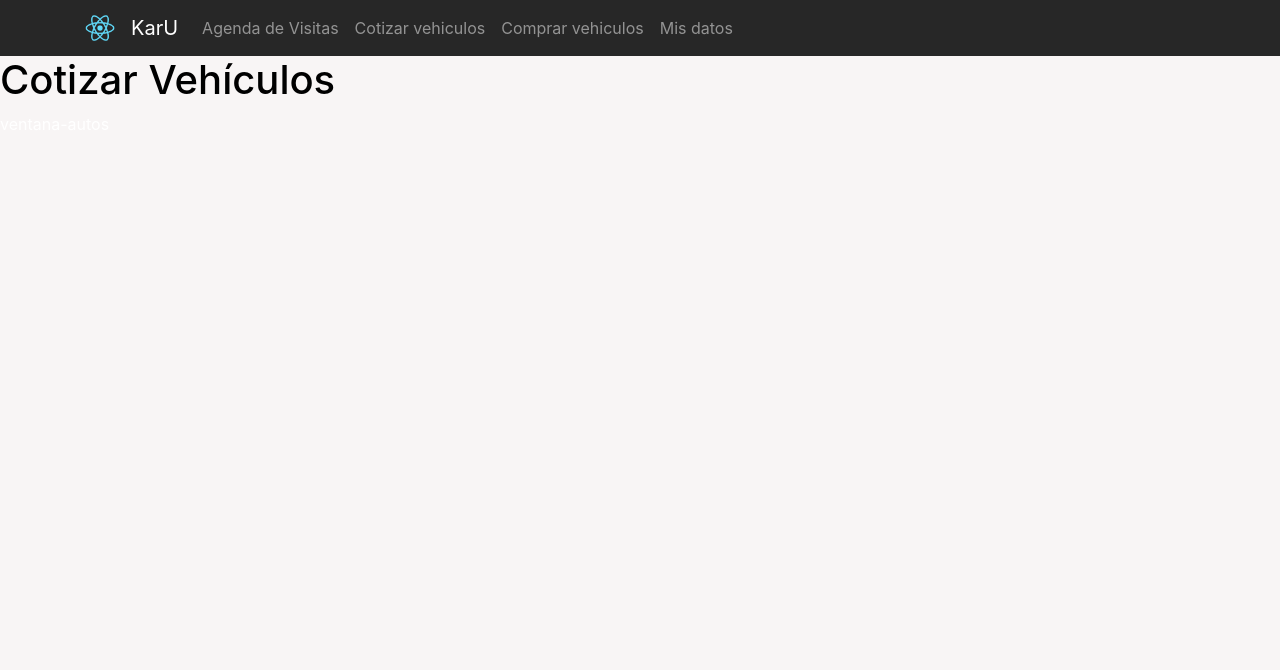
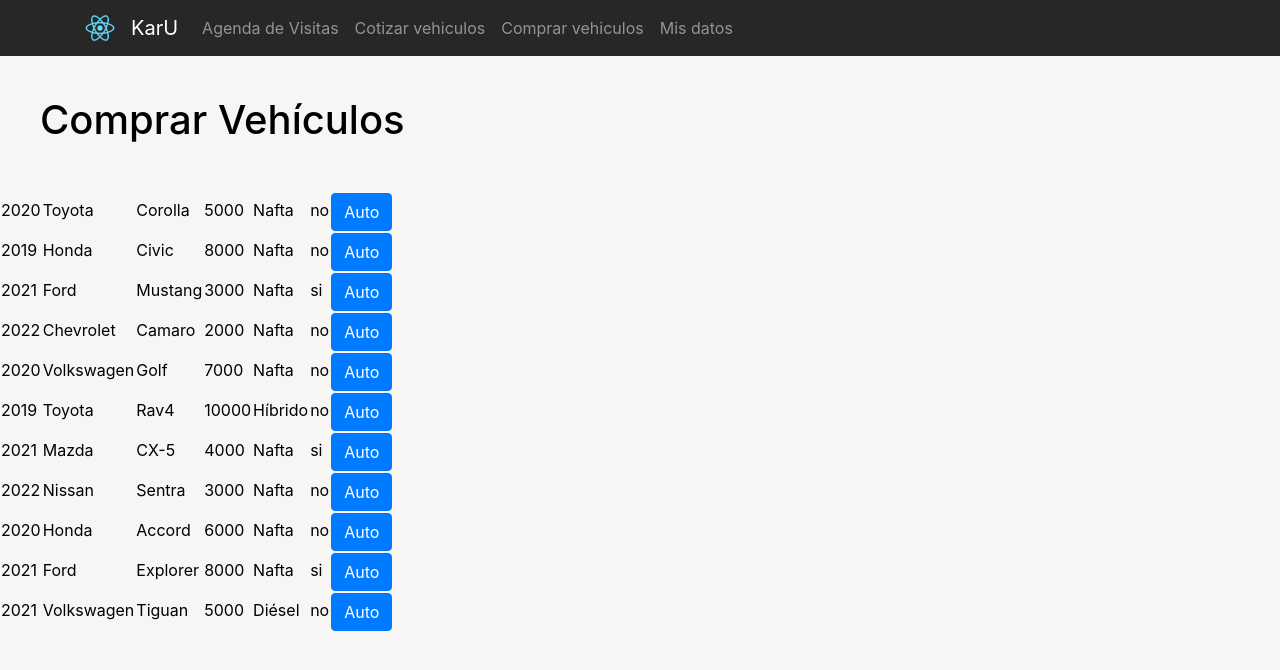
Before and after one commit to ggisel/pp1-front-gc, a React (Create React App) app: page /compra in a window 1280 px wide. Shown: the top 670 px of the page. Built offline with nearby package versions, Linux system fonts and the light colour scheme; the HTML template or start-up script is replaced by a standard one.

Commit message:
agrego ventanas ventas de autos

```diff
--- a/src/App.css
+++ b/src/App.css
@@ -61,6 +61,10 @@
 #boleta{
   padding:2em;
 }
-#titulo-ventana-autos{
+#titulo-ventana-autos,#titulo-ventana-auto{
+  color: #000;
+  padding: 1em;
+}
+#auto-cuadro{
   color: #000;
 }
--- a/src/App.js
+++ b/src/App.js
@@ -11,7 +11,8 @@
 
 /*----- Agrego conseguir dni y mail--------*/
 import { AppProvider } from './components/AppContext';
-import Autos from './components/Autos';
+import AutosVenta from './components/AutosVenta';
+import Auto from './components/Auto';
 
 function App() {
   return (
@@ -21,6 +22,13 @@
         <AppProvider>
           <Routes>
             <Route path='/' element={<Header />}>
+              {/*boton de ventana-autos */}
+              <Route path='/compra' element={<AutosVenta />} />
+              <Route path='/compra/:autoId' element={<Auto />} />
+
+
+
+
               <Route index element={<Inicio />} />
               <Route path='cotizar' element={<Cotizar />} />
 
@@ -32,8 +40,7 @@
               {/*boton de finalizar */}
               <Route path='/boleta-cotizacion' element={<Boleta />} />
 
-              {/*boton de ventana-autos */}
-              <Route path='/compra' element={<Autos />} />
+
               <Route path='/' element={<Footer />} />
             </Route>
 
--- /dev/null
+++ b/src/components/Auto.js
@@ -0,0 +1,18 @@
+import React from 'react'
+import {useParams } from 'react-router-dom';
+import { autos } from './autos';
+
+const Auto = () => {
+
+  let { autoId } = useParams();
+  let autoSelected = autos.find(autos => autos.id === autoId);
+
+  return (
+      <>
+      <h1 id="titulo-ventana-auto">Auto</h1>
+      <h1 id="titulo-ventana-auto">{autoSelected.name}</h1>
+      </>
+  )
+}
+
+export default Auto
--- a/src/components/Autos.js
+++ b/src/components/Autos.js
@@ -1,12 +1,156 @@
-import React from 'react'
-
-const Autos = () => {
-  return (
-    <>
-      <h1 id="titulo-ventana-autos">Cotizar Vehículos</h1>
-    <div>ventana-autos</div>
-    </>
-  )
-}
-
-export default Autos
+export const autos=[
+  {
+      "id": "1",
+      "patente": "ABC123",
+      "sucursal": "Sucursal A",
+      "anio": 2020,
+      "marca": "Toyota",
+      "modelo": "Corolla",
+      "kilometraje": 5000,
+      "combustible": "Nafta",
+      "importado": "no",
+      "reserva": "si",
+      "precio": 0,
+      "imagen": "imagen_corolla.jpg"
+    },
+    {
+      "id": "2",
+      "patente": "DEF456",
+      "sucursal": "Sucursal B",
+      "anio": 2019,
+      "marca": "Honda",
+      "modelo": "Civic",
+      "kilometraje": 8000,
+      "combustible": "Nafta",
+      "importado": "no",
+      "reserva": "no",
+      "precio": 0,
+      "imagen": "imagen_civic.jpg"
+    },
+    {
+      "id": "3",
+      "patente": "GHI789",
+      "sucursal": "Sucursal C",
+      "anio": 2021,
+      "marca": "Ford",
+      "modelo": "Mustang",
+      "kilometraje": 3000,
+      "combustible": "Nafta",
+      "importado": "si",
+      "reserva": "si",
+      "precio": 0,
+      "imagen": "imagen_mustang.jpg"
+    },
+    {
+      "id": "4",
+      "patente": "JKL012",
+      "sucursal": "Sucursal A",
+      "anio": 2022,
+      "marca": "Chevrolet",
+      "modelo": "Camaro",
+      "kilometraje": 2000,
+      "combustible": "Nafta",
+      "importado": "no",
+      "reserva": "no",
+      "precio": 0,
+      "imagen": "imagen_camaro.jpg"
+    },
+    {
+      "id": "5",
+      "patente": "MNO345",
+      "sucursal": "Sucursal B",
+      "anio": 2020,
+      "marca": "Volkswagen",
+      "modelo": "Golf",
+      "kilometraje": 7000,
+      "combustible": "Nafta",
+      "importado": "no",
+      "reserva": "si",
+      "precio": 0,
+      "imagen": "imagen_golf.jpg"
+    },
+    {
+      "id": "6",
+      "patente": "PQR678",
+      "sucursal": "Sucursal C",
+      "anio": 2019,
+      "marca": "Toyota",
+      "modelo": "Rav4",
+      "kilometraje": 10000,
+      "combustible": "Híbrido",
+      "importado": "no",
+      "reserva": "no",
+      "precio": 0,
+      "imagen": "imagen_rav4.jpg"
+    },
+    {
+      "id": "7",
+      "patente": "STU901",
+      "sucursal": "Sucursal A",
+      "anio": 2021,
+      "marca": "Mazda",
+      "modelo": "CX-5",
+      "kilometraje": 4000,
+      "combustible": "Nafta",
+      "importado": "si",
+    "reserva": "si",
+    "precio": 0,
+    "imagen": "imagen_cx5.jpg"
+  },
+  {
+    "id": "8",
+    "patente": "VWX234",
+    "sucursal": "Sucursal B",
+    "anio": 2022,
+    "marca": "Nissan",
+    "modelo": "Sentra",
+    "kilometraje": 3000,
+    "combustible": "Nafta",
+    "importado": "no",
+    "reserva": "no",
+    "precio": 0,
+    "imagen": "imagen_sentra.jpg"
+  },
+  {
+    "id": "9",
+    "patente": "YZA567",
+    "sucursal": "Sucursal C",
+    "anio": 2020,
+    "marca": "Honda",
+    "modelo": "Accord",
+    "kilometraje": 6000,
+    "combustible": "Nafta",
+    "importado": "no",
+    "reserva": "si",
+    "precio": 0,
+    "imagen": "imagen_accord.jpg"
+  },
+  {
+    "id": "10",
+    "patente": "BCD890",
+    "sucursal": "Sucursal A",
+    "anio": 2021,
+    "marca": "Ford",
+    "modelo": "Explorer",
+    "kilometraje": 8000,
+    "combustible": "Nafta",
+    "importado": "si",
+    "reserva": "no",
+    "precio": 0,
+    "imagen": "imagen_explorer.jpg"
+  },
+  {
+    "id": 21,
+    "patente": "XYZ987",
+    "sucursal": "Sucursal B",
+    "marca": "Volkswagen",
+    "anio": 2021,
+    "modelo": "Tiguan",
+    "kilometraje": 5000,
+    "combustible": "Diésel",
+    "importado": "no",
+    "reserva": "si",
+    "precio": 0,
+    "imagen": "imagen_tiguan.jpg"
+    }
+]
--- /dev/null
+++ b/src/components/AutosVenta.js
@@ -0,0 +1,39 @@
+import React from 'react'
+import { autos } from './autos';
+import Button from 'react-bootstrap/Button';
+import { Link } from 'react-router-dom';
+
+
+const AutosVenta = () => {
+  /*const results = users.filter((user) => {
+
+  });*/
+  return (
+    <>
+      <h1 id="titulo-ventana-autos">Comprar Vehículos</h1>
+      <div id="auto-cuadro">
+      {autos.map((auto) => (
+                <tr key={auto.id}>
+                  <td>{auto.anio}</td>
+                  <td>{auto.marca}</td>
+                  <td>{auto.modelo}</td>
+                  <td>{auto.kilometraje}</td>
+                  <td>{auto.combustible}</td>
+                  <td>{auto.importado}</td>
+
+                  <td>
+                    {/* ---------- Agrego consegui patente  -------*/}
+                    {/* ---------- interpolacion de varieables  -------*/}
+                    <Link to={`/compra/${auto.id}`}>
+                      <Button variant="primary">Auto </Button>
+                    </Link>
+                  </td>
+                </tr>
+              ))}
+              </div>
+
+    </>
+  )
+}
+
+export default AutosVenta
```
